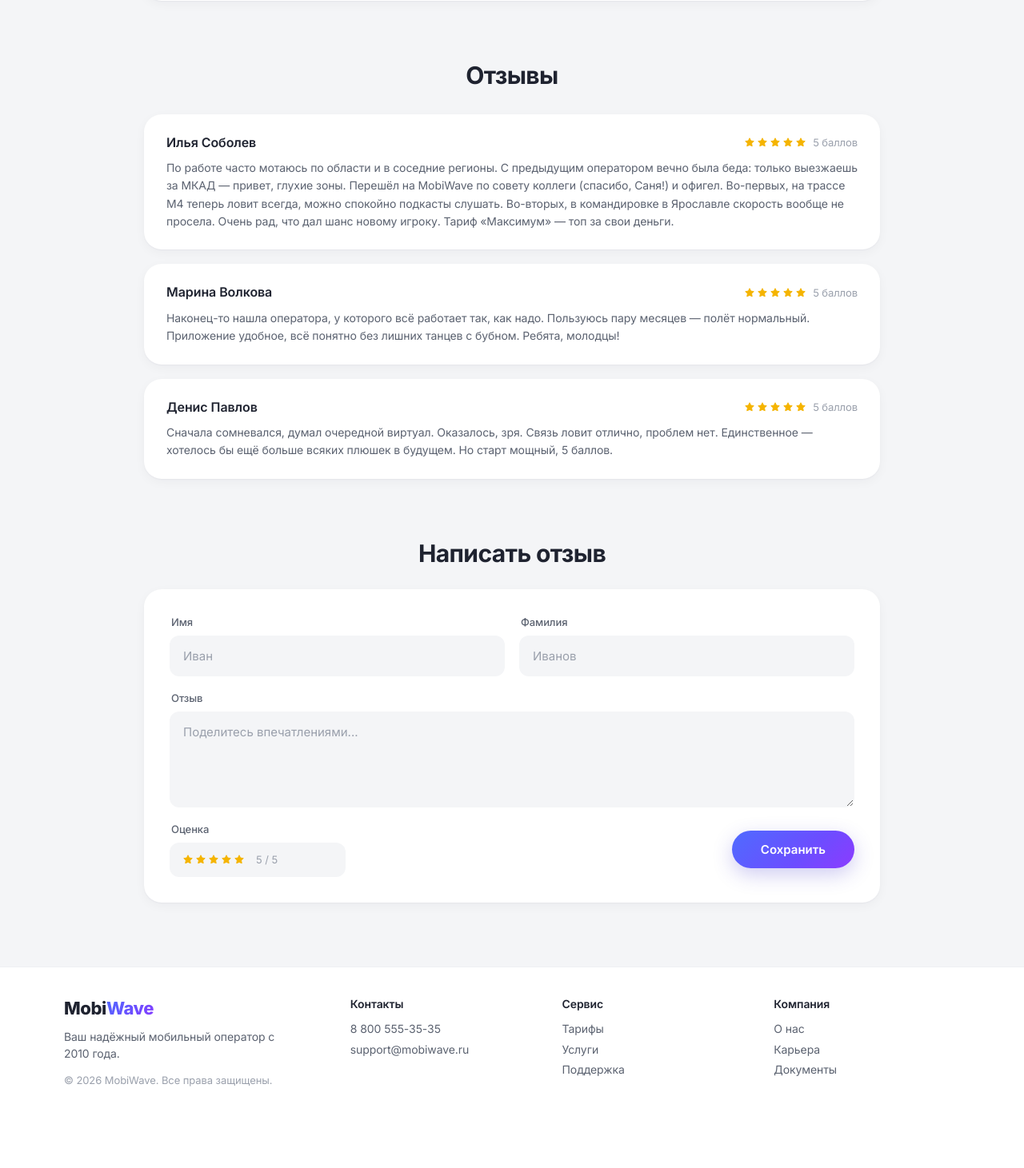
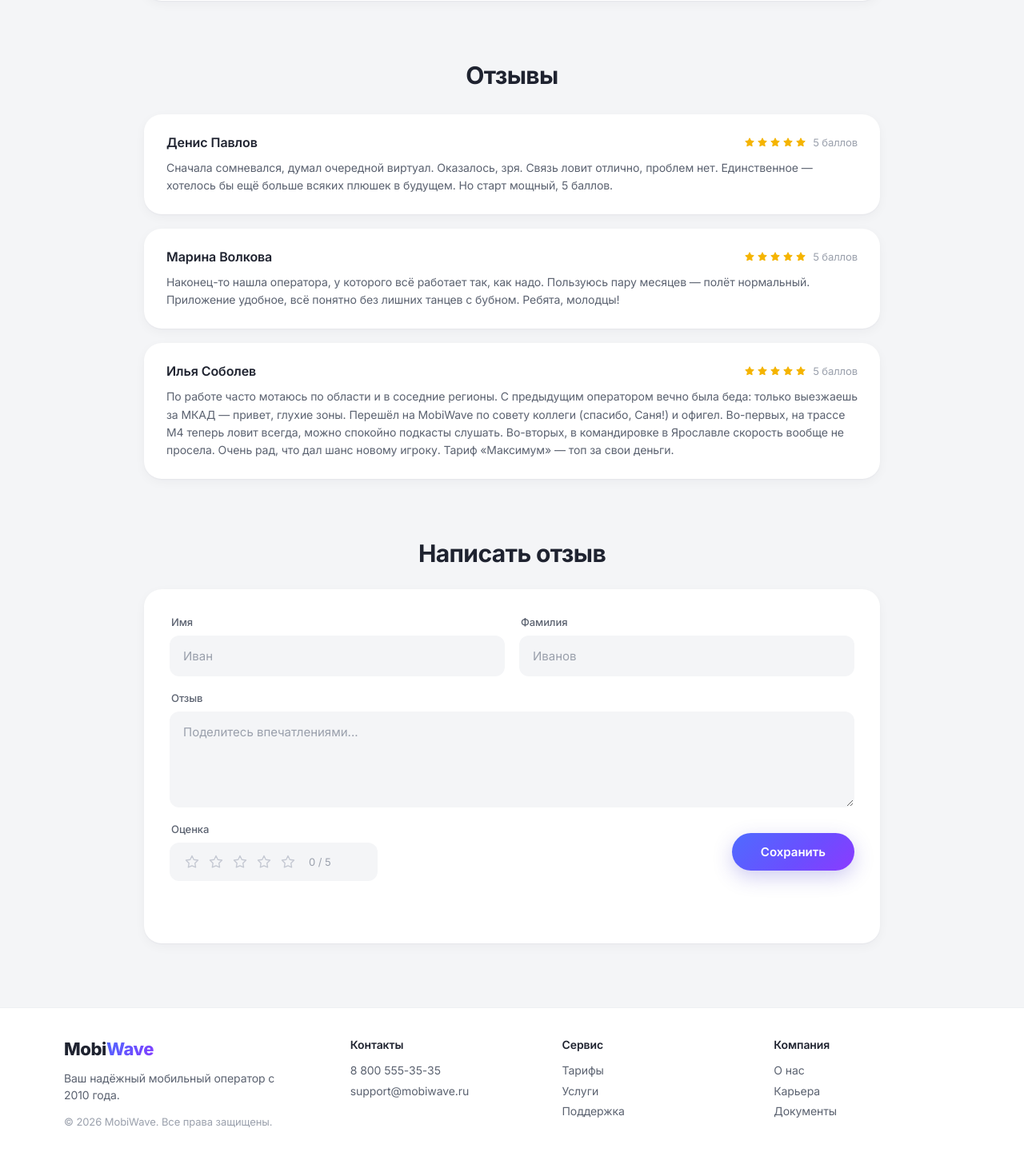
Before and after one commit to clam1t/sasha, a Flask app: page /mobiwave/home/ in a window 1280 px wide. Shown: the part 555-2016 px from the top of the page at 80% size. Before the commit the page ends 1914 px from the top, so only its background shows below. Run offline with Flask 3, Linux system fonts and the light colour scheme; data comes from the database, SQL or seed files in the repository.

Commit message:
Add persistent reviews with rating picker
Reviews now live in the SQLite reviews table; new submissions appear
first for all visitors. The form has an interactive 1-5 star picker
with hover preview and a POST /mobiwave/add_review/ endpoint that
validates rating range and non-empty text.

```diff
--- a/app.py
+++ b/app.py
@@ -35,11 +35,15 @@ SERVICES = [
     {'title': 'МКСА ТВ',             'desc': '150+ каналов в Full HD качестве',           'price': '249 ₽/мес'},
 ]
 
-REVIEWS = [
+SEED_REVIEWS = [
     {'name': 'Илья Соболев',  'rating': 5, 'text': 'По работе часто мотаюсь по области и в соседние регионы. С предыдущим оператором вечно была беда: только выезжаешь за МКАД — привет, глухие зоны. Перешёл на MobiWave по совету коллеги (спасибо, Саня!) и офигел. Во-первых, на трассе М4 теперь ловит всегда, можно спокойно подкасты слушать. Во-вторых, в командировке в Ярославле скорость вообще не просела. Очень рад, что дал шанс новому игроку. Тариф «Максимум» — топ за свои деньги.'},
     {'name': 'Марина Волкова', 'rating': 5, 'text': 'Наконец-то нашла оператора, у которого всё работает так, как надо. Пользуюсь пару месяцев — полёт нормальный. Приложение удобное, всё понятно без лишних танцев с бубном. Ребята, молодцы!'},
     {'name': 'Денис Павлов',   'rating': 5, 'text': 'Сначала сомневался, думал очередной виртуал. Оказалось, зря. Связь ловит отлично, проблем нет. Единственное — хотелось бы ещё больше всяких плюшек в будущем. Но старт мощный, 5 баллов.'},
 ]
+
+if not db.get_reviews():
+    for r in SEED_REVIEWS:
+        db.add_review(r['name'], r['rating'], r['text'])
 
 
 def send_payment_email(to_email, payment_data):
@@ -82,7 +86,29 @@ def send_payment_email(to_email, payment_data):
 @app.route('/mobiwave/')
 @app.route('/mobiwave/home/')
 def home():
-    return render_template('home.html', reviews=REVIEWS)
+    return render_template('home.html', reviews=db.get_reviews())
+
+
+@app.route('/mobiwave/add_review/', methods=['POST'])
+def add_review():
+    data = request.get_json()
+    if not data:
+        return {'error': 'Нет данных'}, 400
+    first_name = (data.get('first_name') or '').strip()
+    last_name = (data.get('last_name') or '').strip()
+    text = (data.get('text') or '').strip()
+    try:
+        rating = int(data.get('rating', 0))
+    except (TypeError, ValueError):
+        rating = 0
+    if not text:
+        return {'error': 'Введите текст отзыва'}, 400
+    if rating < 1 or rating > 5:
+        return {'error': 'Поставьте оценку от 1 до 5'}, 400
+
+    name = f"{first_name} {last_name}".strip() or session.get('username') or 'Аноним'
+    db.add_review(name, rating, text)
+    return {'message': 'Отзыв добавлен'}, 200
 
 
 @app.route('/mobiwave/logout/')
--- a/db.py
+++ b/db.py
@@ -41,6 +41,18 @@ class database:
                        service TEXT,
                        price   TEXT,
                        UNIQUE(user_id, service)
+                   )
+             '''
+            )
+
+            conn.execute(
+                '''CREATE TABLE IF NOT EXISTS reviews
+                   (
+                       id     INTEGER PRIMARY KEY AUTOINCREMENT,
+                       name   TEXT,
+                       rating INTEGER,
+                       text   TEXT,
+                       date   DATETIME DEFAULT CURRENT_TIMESTAMP
                    )
              '''
             )
@@ -268,5 +280,30 @@ class database:
         finally:
             conn.close()
 
+    def add_review(self, name, rating, text):
+        conn = self.get_connection()
+        try:
+            cursor = conn.execute(
+                'INSERT INTO reviews (name, rating, text) VALUES (?, ?, ?)',
+                (name, rating, text)
+            )
+            conn.commit()
+            return {'id': cursor.lastrowid}
+        finally:
+            conn.close()
+
+    def get_reviews(self):
+        conn = self.get_connection()
+        try:
+            cursor = conn.execute(
+                'SELECT id, name, rating, text FROM reviews ORDER BY date DESC, id DESC'
+            )
+            return [
+                {'id': r[0], 'name': r[1], 'rating': r[2], 'text': r[3]}
+                for r in cursor.fetchall()
+            ]
+        finally:
+            conn.close()
+
 
 db = database()
--- a/templates/home.html
+++ b/templates/home.html
@@ -15,7 +15,7 @@
 
   <h2 style="text-align:center;font-size:30px;margin:72px 0 28px;letter-spacing:-0.02em;font-weight:700">Отзывы</h2>
 
-  <div style="display:grid;gap:18px;max-width:920px;margin:0 auto">
+  <div id="reviews-list" style="display:grid;gap:18px;max-width:920px;margin:0 auto">
     {% for r in reviews %}
     <div class="mw-card" style="padding:24px 28px">
       <div style="display:flex;justify-content:space-between;align-items:center;margin-bottom:10px">
@@ -31,23 +31,109 @@
 
   <h2 style="text-align:center;font-size:30px;margin:72px 0 24px;letter-spacing:-0.02em;font-weight:700">Написать отзыв</h2>
 
-  <form class="mw-card" style="padding:32px;max-width:920px;margin:0 auto;display:grid;gap:18px" onsubmit="event.preventDefault();alert('Спасибо за отзыв!')">
+  <form id="review-form" class="mw-card" style="padding:32px;max-width:920px;margin:0 auto;display:grid;gap:18px">
     <div style="display:grid;grid-template-columns:1fr 1fr;gap:18px">
-      <div class="mw-field"><label class="mw-field-label">Имя</label><input class="mw-input" placeholder="Иван"></div>
-      <div class="mw-field"><label class="mw-field-label">Фамилия</label><input class="mw-input" placeholder="Иванов"></div>
+      <div class="mw-field"><label class="mw-field-label">Имя</label><input class="mw-input" name="first_name" placeholder="Иван"></div>
+      <div class="mw-field"><label class="mw-field-label">Фамилия</label><input class="mw-input" name="last_name" placeholder="Иванов"></div>
     </div>
-    <div class="mw-field"><label class="mw-field-label">Отзыв</label><textarea class="mw-input mw-textarea" placeholder="Поделитесь впечатлениями..."></textarea></div>
-    <div style="display:flex;align-items:center;justify-content:space-between;gap:18px">
-      <div class="mw-field" style="min-width:220px">
+    <div class="mw-field"><label class="mw-field-label">Отзыв</label><textarea class="mw-input mw-textarea" name="text" placeholder="Поделитесь впечатлениями..." required></textarea></div>
+    <div style="display:flex;align-items:center;justify-content:space-between;gap:18px;flex-wrap:wrap">
+      <div class="mw-field" style="min-width:260px">
         <label class="mw-field-label">Оценка</label>
-        <div style="display:flex;align-items:center;gap:6px;padding:12px 16px;background:var(--field);border-radius:12px">
-          {{ stars(5) }}
-          <span style="margin-left:8px;font-size:13px;color:var(--text-3)">5 / 5</span>
+        <div id="rating-picker" style="display:flex;align-items:center;gap:6px;padding:12px 16px;background:var(--field);border-radius:12px">
+          {% for i in range(1, 6) %}
+          <button type="button" class="rating-star" data-value="{{ i }}" aria-label="{{ i }} баллов"
+                  style="background:none;border:0;padding:2px;cursor:pointer;line-height:0">
+            <svg width="20" height="20" viewBox="0 0 24 24" fill="none" stroke="#c4c8d2" stroke-width="1.6" stroke-linejoin="round">
+              <path d="M12 3l2.7 5.7 6.3.9-4.6 4.4 1.1 6.3L12 17.8l-5.6 2.5 1.1-6.3L3 9.6l6.3-.9z"/>
+            </svg>
+          </button>
+          {% endfor %}
+          <span id="rating-label" style="margin-left:8px;font-size:13px;color:var(--text-3)">0 / 5</span>
         </div>
       </div>
       <button type="submit" class="mw-btn mw-btn-primary" style="padding:14px 36px">Сохранить</button>
     </div>
+    <div class="error-msg" id="review-err"></div>
   </form>
 </div>
 {% include "_footer.html" %}
+<script>
+(function () {
+  let rating = 0;
+  const picker = document.getElementById('rating-picker');
+  const label = document.getElementById('rating-label');
+  const buttons = picker.querySelectorAll('.rating-star');
+
+  function paint(n) {
+    buttons.forEach((btn, idx) => {
+      const svg = btn.querySelector('svg');
+      const filled = idx < n;
+      svg.setAttribute('fill', filled ? '#f5b400' : 'none');
+      svg.setAttribute('stroke', filled ? '#f5b400' : '#c4c8d2');
+    });
+    label.textContent = n + ' / 5';
+  }
+
+  buttons.forEach((btn) => {
+    btn.addEventListener('mouseenter', () => paint(+btn.dataset.value));
+    btn.addEventListener('click', () => { rating = +btn.dataset.value; paint(rating); });
+  });
+  picker.addEventListener('mouseleave', () => paint(rating));
+
+  function starsSvg(n) {
+    let out = '<span style="display:inline-flex;gap:2px">';
+    for (let i = 0; i < 5; i++) {
+      const filled = i < n;
+      out += '<svg width="14" height="14" viewBox="0 0 24 24" fill="' + (filled ? '#f5b400' : 'none') +
+             '" stroke="' + (filled ? '#f5b400' : '#c4c8d2') +
+             '" stroke-width="1.6" stroke-linejoin="round">' +
+             '<path d="M12 3l2.7 5.7 6.3.9-4.6 4.4 1.1 6.3L12 17.8l-5.6 2.5 1.1-6.3L3 9.6l6.3-.9z"/></svg>';
+    }
+    return out + '</span>';
+  }
+
+  const form = document.getElementById('review-form');
+  const err = document.getElementById('review-err');
+  form.addEventListener('submit', async (e) => {
+    e.preventDefault();
+    err.textContent = '';
+    const fd = new FormData(form);
+    const payload = {
+      first_name: fd.get('first_name'),
+      last_name: fd.get('last_name'),
+      text: fd.get('text'),
+      rating,
+    };
+    const res = await fetch('{{ url_for("add_review") }}', {
+      method: 'POST',
+      headers: {'Content-Type': 'application/json'},
+      body: JSON.stringify(payload),
+    });
+    const data = await res.json();
+    if (!res.ok) { err.textContent = data.error || 'Ошибка'; return; }
+
+    const name = ((payload.first_name || '') + ' ' + (payload.last_name || '')).trim() || 'Аноним';
+    const card = document.createElement('div');
+    card.className = 'mw-card';
+    card.style.cssText = 'padding:24px 28px';
+    card.innerHTML =
+      '<div style="display:flex;justify-content:space-between;align-items:center;margin-bottom:10px">' +
+        '<b style="font-weight:600;font-size:16px"></b>' +
+        '<div style="display:flex;align-items:center;gap:8px;color:var(--text-3);font-size:13px">' +
+          starsSvg(rating) + '<span>' + rating + ' баллов</span>' +
+        '</div>' +
+      '</div>' +
+      '<p style="margin:0;color:var(--text-2);font-size:14px;line-height:1.6"></p>';
+    card.querySelector('b').textContent = name;
+    card.querySelector('p').textContent = payload.text;
+    const list = document.getElementById('reviews-list');
+    list.insertBefore(card, list.firstChild);
+
+    form.reset();
+    rating = 0;
+    paint(0);
+  });
+})();
+</script>
 {% endblock %}
```
